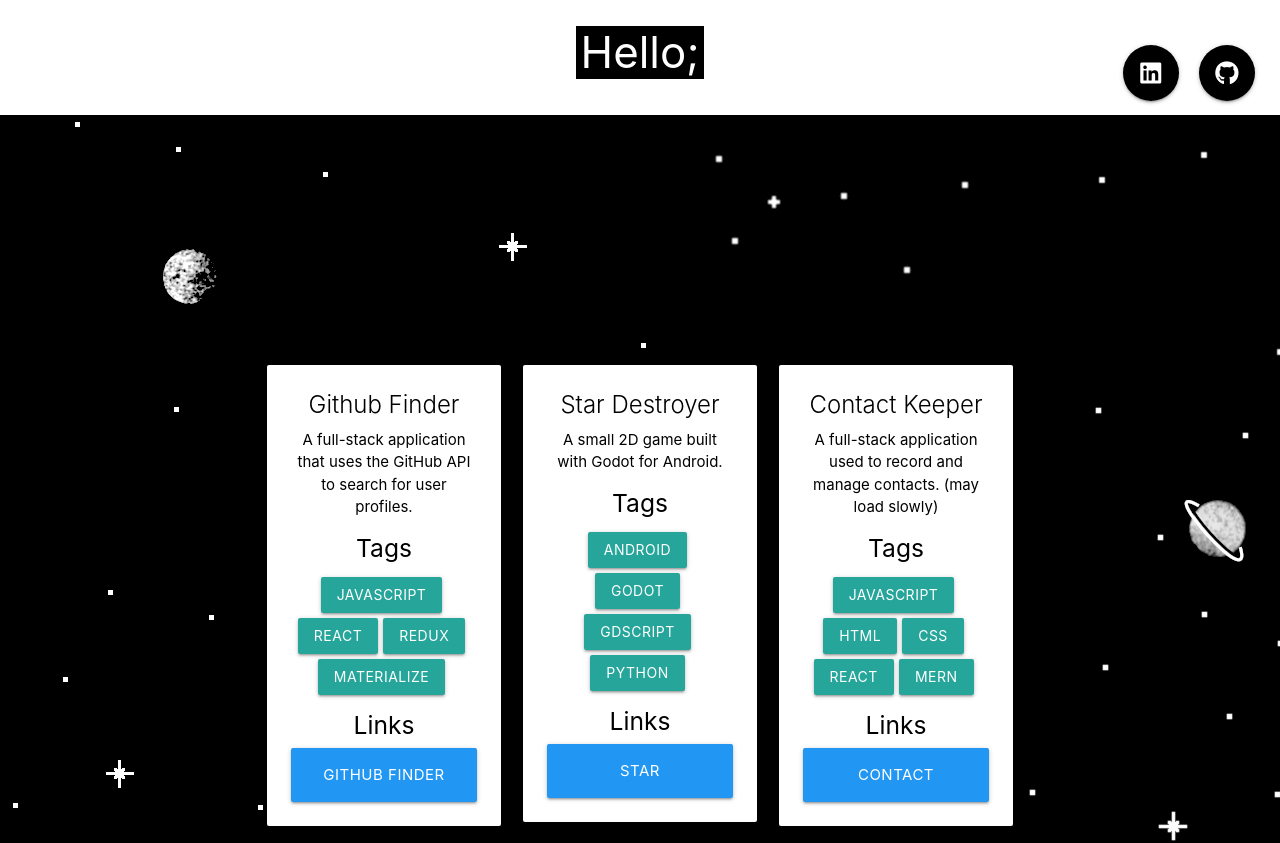
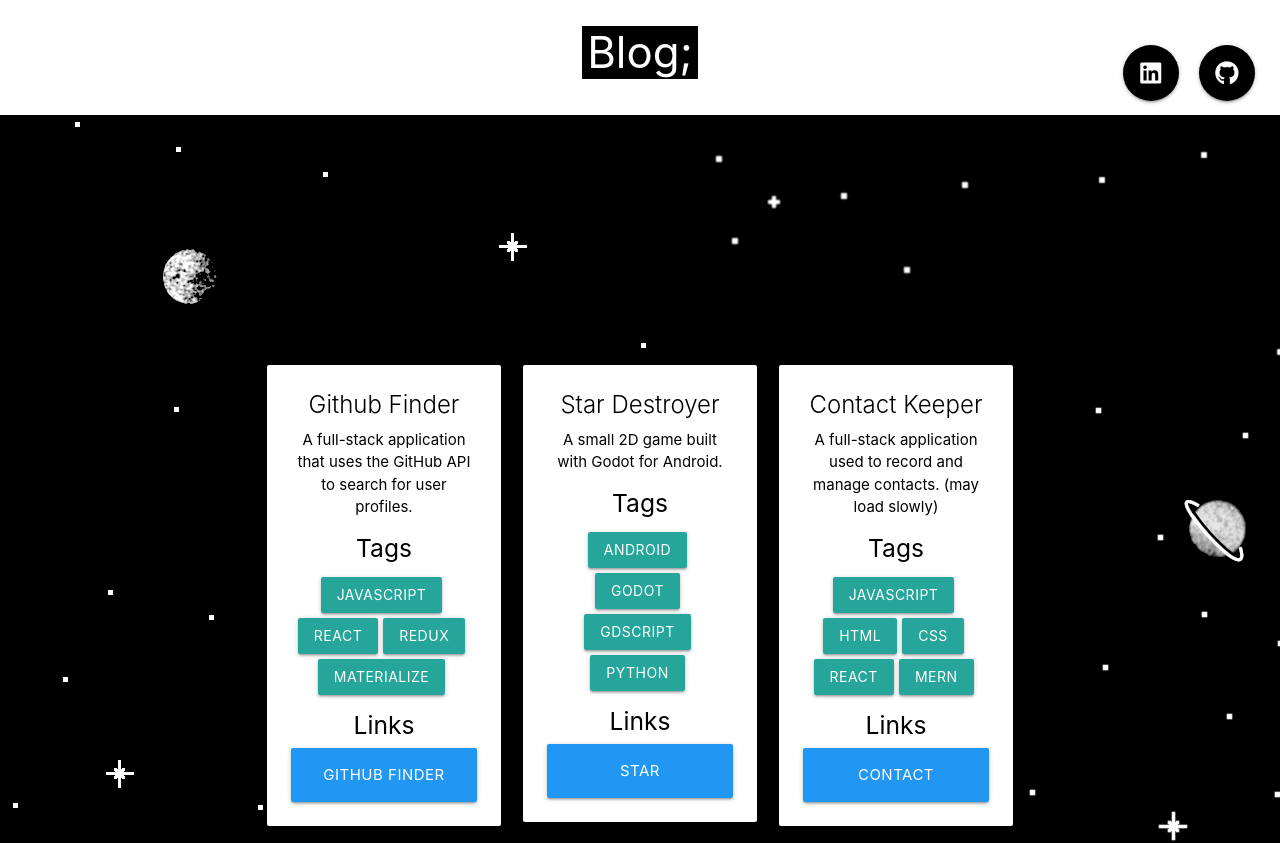
Before and after one commit to harlenkinsey/portfolio, a React (Create React App) app: page / in a window 1280 px wide. Shown: the top 843 px of the page. Built offline with nearby package versions, Linux system fonts and the light colour scheme; the HTML template or start-up script is replaced by a standard one.

Commit message:
Update Header.js

```diff
--- a/src/components/Header.js
+++ b/src/components/Header.js
@@ -5,7 +5,7 @@ const Header = () => {
     return (
         <div className='row'>
             <div className='col s12'>
-                <h3 className='center-align'><span className='highlight'>Hello;</span></h3>
+                <h3 className='center-align'><span className='highlight'>Blog;</span></h3>
             </div>
         </div>
     )
```
